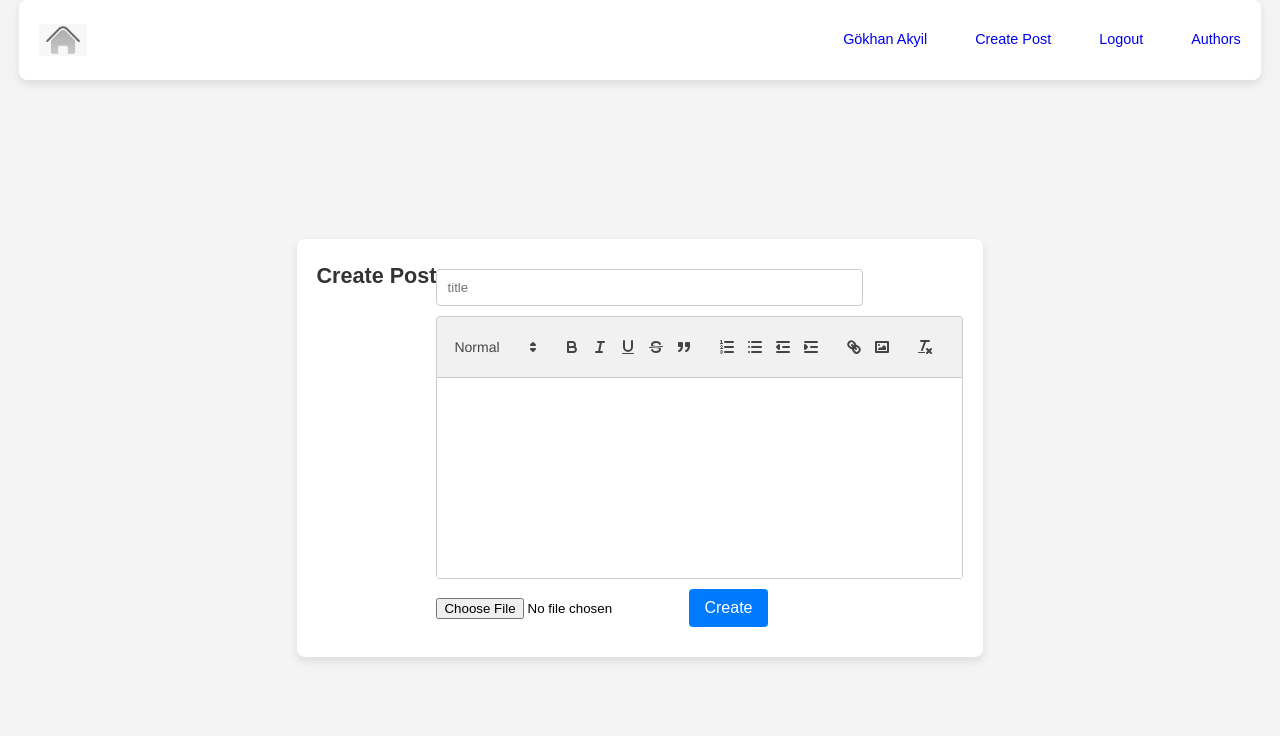
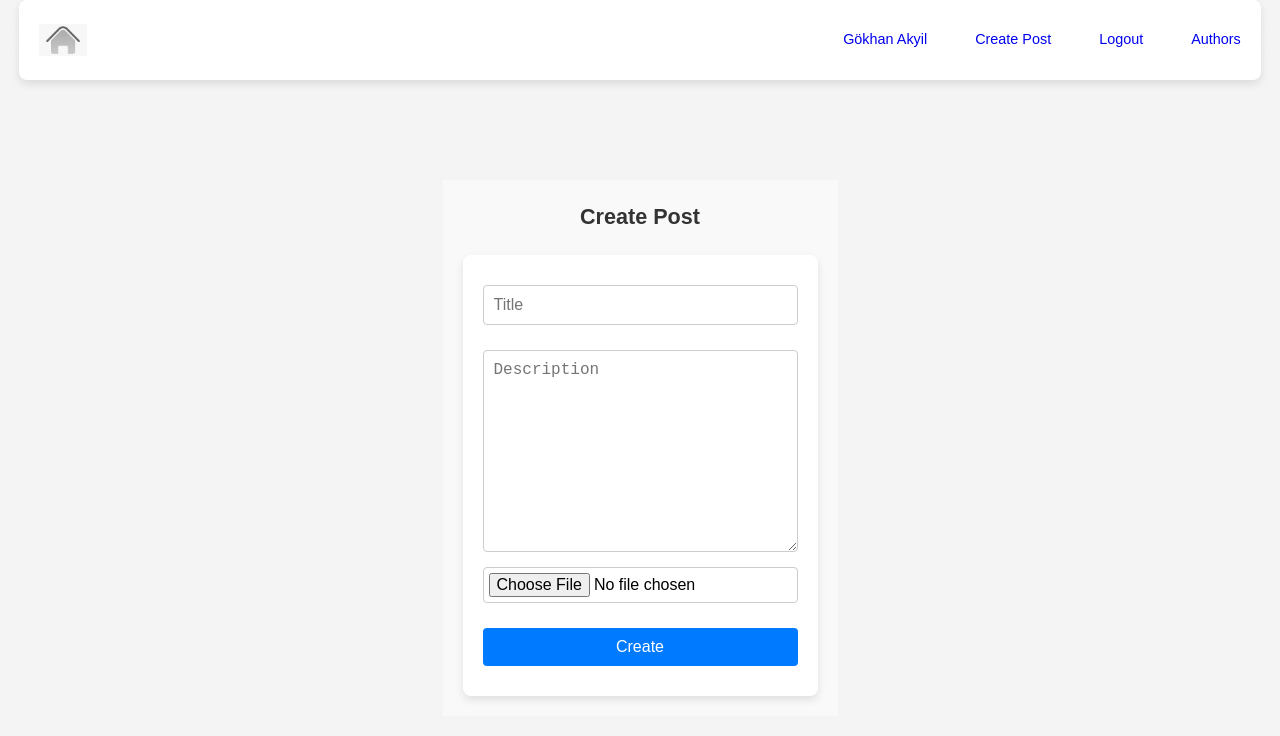
Before and after one commit to akyil88/my-blog-app-capstone, a React (Vite) app in the folder frontend/: page /create in a window 1280 px wide. Shown: the top 736 px of the page. Built offline with nearby package versions, Linux system fonts and the light colour scheme.

Commit message:
HomePage Style

```diff
--- a/frontend/src/BlogCard/BlogCard.css
+++ b/frontend/src/BlogCard/BlogCard.css
@@ -31,7 +31,7 @@ body {
 }
 
 .image-preview {
-    width: 10%; /* Breite des Bildes */
+    width: 20%; /* Breite des Bildes */
     overflow: hidden;
 }
 
--- a/frontend/src/BlogCreatePage/BlogCreatePage.css
+++ b/frontend/src/BlogCreatePage/BlogCreatePage.css
@@ -1,17 +1,64 @@
-.ql-editor{
-    overflow: scroll;
-    background: white;
-    height: 10rem !important;
+.create-post {
+    padding: 20px;
+    background-color: #f9f9f9;
 }
 
+.container {
+    margin: 0 auto;
+    background-color: #fff;
+    padding: 20px;
+    border-radius: 8px;
+    box-shadow: 0 4px 8px rgba(0, 0, 0, 0.1);
+}
+
+h2 {
+    text-align: center;
+    color: #333;
+    margin-bottom: 20px;
+}
+
+.create-post_form {
+    display: flex;
+    flex-direction: column;
+    gap: 15px;
+}
+
+.create-post_form input[type="text"],
+.create-post_form textarea,
+.create-post_form input[type="file"] {
+    width: 100%;
+    padding: 10px;
+    border: 1px solid #ccc;
+    border-radius: 4px;
+    font-size: 16px;
+}
+
+.create-post_form input[type="file"] {
+    padding: 5px;
+}
 
 .image-preview {
-    max-width: 150px;
-    max-height: 150px;
-    width: auto;
+    text-align: center;
+    margin-top: 10px;
+}
+
+.image-preview img {
+    max-width: 100%;
     height: auto;
-    display: block;
-    margin: 10px auto;
-    border-radius: 10px;
-    box-shadow: 0 4px 8px rgba(0, 0, 0, 0.1);
+    border-radius: 8px;
 }
+
+.btn.primary {
+    background-color: #007bff;
+    color: #fff;
+    padding: 10px 15px;
+    border: none;
+    border-radius: 4px;
+    cursor: pointer;
+    font-size: 16px;
+    transition: background-color 0.3s ease;
+}
+
+.btn.primary:hover {
+    background-color: #0056b3;
+}
--- a/frontend/src/BlogCreatePage/BlogCreatePage.tsx
+++ b/frontend/src/BlogCreatePage/BlogCreatePage.tsx
@@ -1,52 +1,25 @@
-import React, {useState} from "react";
+import React, { useState, ChangeEvent } from "react";
 import axios from "axios";
-import {useNavigate} from "react-router-dom";
+import { useNavigate } from "react-router-dom";
 import Header from "../Header/Header.tsx";
 import "./BlogCreatePage.css";
-import ReactQuill from 'react-quill';
-import 'react-quill/dist/quill.snow.css';
 
-type Props = {
-    onBlogSaved?: () => void;
-};
-
-const CreateBlog: React.FC<Props> = ({
-                                         onBlogSaved = () => {
-                                         }
-                                     }) => {
+const CreateBlog: React.FC = () => {
     const [title, setTitle] = useState("");
     const [description, setDescription] = useState("");
     const [image, setImage] = useState<File | null>(null);
     const [imagePreview, setImagePreview] = useState<string | null>(null);
     const navigate = useNavigate();
 
-    const modules = {
-        toolbar: [
-            [{'header': [1, 2, 3, 4, 5, 6, false]}],
-            ['bold', 'italic', 'underline', 'strike', 'blockquote'],
-            [{'list': 'ordered'}, {'list': 'bullet'}, {'indent': '-1'}, {'indent': '+1'}],
-            ['link', 'image'],
-            ['clean']
-        ],
+    const changeDescription = (event: ChangeEvent<HTMLTextAreaElement>) => {
+        setDescription(event.target.value);
     };
 
-    const formats = [
-        'header', 'bold', 'italic', 'underline', 'strike', 'blockquote',
-        'list', 'bullet', 'indent',
-        'link', 'image'
-    ];
-
-
-    const changeDescription = (value: string) => {
-        setDescription(value);
-    };
-
-    const changeTitle = (event: React.ChangeEvent<HTMLInputElement>) => {
+    const changeTitle = (event: ChangeEvent<HTMLInputElement>) => {
         setTitle(event.target.value);
     };
 
-
-    const changeImage = (event: React.ChangeEvent<HTMLInputElement>) => {
+    const changeImage = (event: ChangeEvent<HTMLInputElement>) => {
         if (event.target.files && event.target.files[0]) {
             const file = event.target.files[0];
             setImage(file);
@@ -76,7 +49,6 @@ const CreateBlog: React.FC<Props> = ({
                 },
             });
             console.log(response.data);
-            onBlogSaved();
             setTitle("");
             setDescription("");
             setImage(null);
@@ -89,22 +61,24 @@ const CreateBlog: React.FC<Props> = ({
 
     return (
         <section className="create-post">
+            <h2>Create Post</h2>
             <Header/>
             <div className="container">
-                <h2>Create Post</h2>
+
                 <form className="form create-post_form" onSubmit={saveBlog}>
                     <input
                         type="text"
-                        placeholder="title"
+                        name="title"
+                        placeholder="Title"
                         value={title}
                         onChange={changeTitle}
                         autoFocus
                     />
-                    <ReactQuill
-                        modules={modules}
-                        formats={formats}
+                    <textarea
+                        placeholder="Description"
                         value={description}
                         onChange={changeDescription}
+                        rows={10}
                     />
                     <input type="file" onChange={changeImage} accept="image/png, image/jpeg"/>
                     {imagePreview && (
--- a/frontend/src/BlogEditPage/BlogEdit.css
+++ b/frontend/src/BlogEditPage/BlogEdit.css
@@ -1,11 +1,10 @@
-/* EditPost.css */
-
 .edit-post {
     padding: 20px;
     background-color: #f9f9f9;
 }
 
 .container {
+
     margin: 0 auto;
     background-color: #fff;
     padding: 20px;
@@ -26,6 +25,7 @@ h2 {
 }
 
 .edit-post_form input[type="text"],
+.edit-post_form textarea,
 .edit-post_form input[type="file"] {
     width: 100%;
     padding: 10px;
@@ -63,19 +63,3 @@ h2 {
 .btn.primary:hover {
     background-color: #0056b3;
 }
-
-/* Styling for ReactQuill editor */
-.ql-editor {
-    min-height: 200px;
-}
-
-.ql-toolbar {
-    background-color: #f1f1f1;
-    border: 1px solid #ccc;
-    border-radius: 4px 4px 0 0;
-}
-
-.ql-container {
-    border: 1px solid #ccc;
-    border-radius: 0 0 4px 4px;
-}
--- a/frontend/src/BlogEditPage/BlogEdit.tsx
+++ b/frontend/src/BlogEditPage/BlogEdit.tsx
@@ -2,9 +2,6 @@ import React, { useState, useEffect } from "react";
 import axios from "axios";
 import { useNavigate, useParams } from "react-router-dom";
 import Header from "../Header/Header.tsx";
-
-import ReactQuill from 'react-quill';
-import 'react-quill/dist/quill.snow.css';
 import './BlogEdit.css';  // Import the CSS file here
 
 const EditPost: React.FC = () => {
@@ -28,28 +25,12 @@ const EditPost: React.FC = () => {
             });
     }, [id]);
 
-    const modules = {
-        toolbar: [
-            [{ 'header': [1, 2, 3, 4, 5, 6, false] }],
-            ['bold', 'italic', 'underline', 'strike', 'blockquote'],
-            [{ 'list': 'ordered' }, { 'list': 'bullet' }, { 'indent': '-1' }, { 'indent': '+1' }],
-            ['link', 'image'],
-            ['clean']
-        ],
-    };
-
-    const formats = [
-        'header', 'bold', 'italic', 'underline', 'strike', 'blockquote',
-        'list', 'bullet', 'indent',
-        'link', 'image'
-    ];
-
     const changeTitle = (event: React.ChangeEvent<HTMLInputElement>) => {
         setTitle(event.target.value);
     };
 
-    const changeDescription = (value: string) => {
-        setDescription(value);
+    const changeDescription = (event: React.ChangeEvent<HTMLTextAreaElement>) => {
+        setDescription(event.target.value);
     };
 
     const changeImage = (event: React.ChangeEvent<HTMLInputElement>) => {
@@ -91,9 +72,8 @@ const EditPost: React.FC = () => {
     return (
         <section className="edit-post">
             <h2>Edit Post</h2>
-            <Header/>
+            <Header />
             <div className="container">
-
                 <form className="form edit-post_form" onSubmit={saveBlog}>
                     <input
                         type="text"
@@ -102,16 +82,16 @@ const EditPost: React.FC = () => {
                         onChange={changeTitle}
                         autoFocus
                     />
-                    <ReactQuill
-                        modules={modules}
-                        formats={formats}
+                    <textarea
+                        placeholder="Description"
                         value={description}
                         onChange={changeDescription}
+                        rows={10}
                     />
-                    <input type="file" onChange={changeImage} accept="image/png, image/jpeg"/>
+                    <input type="file" onChange={changeImage} accept="image/png, image/jpeg" />
                     {imagePreview && (
                         <div className="image-preview">
-                            <img src={imagePreview} alt="Preview"/>
+                            <img src={imagePreview} alt="Preview" />
                         </div>
                     )}
                     <button type="submit" className="btn primary">Update</button>
```
